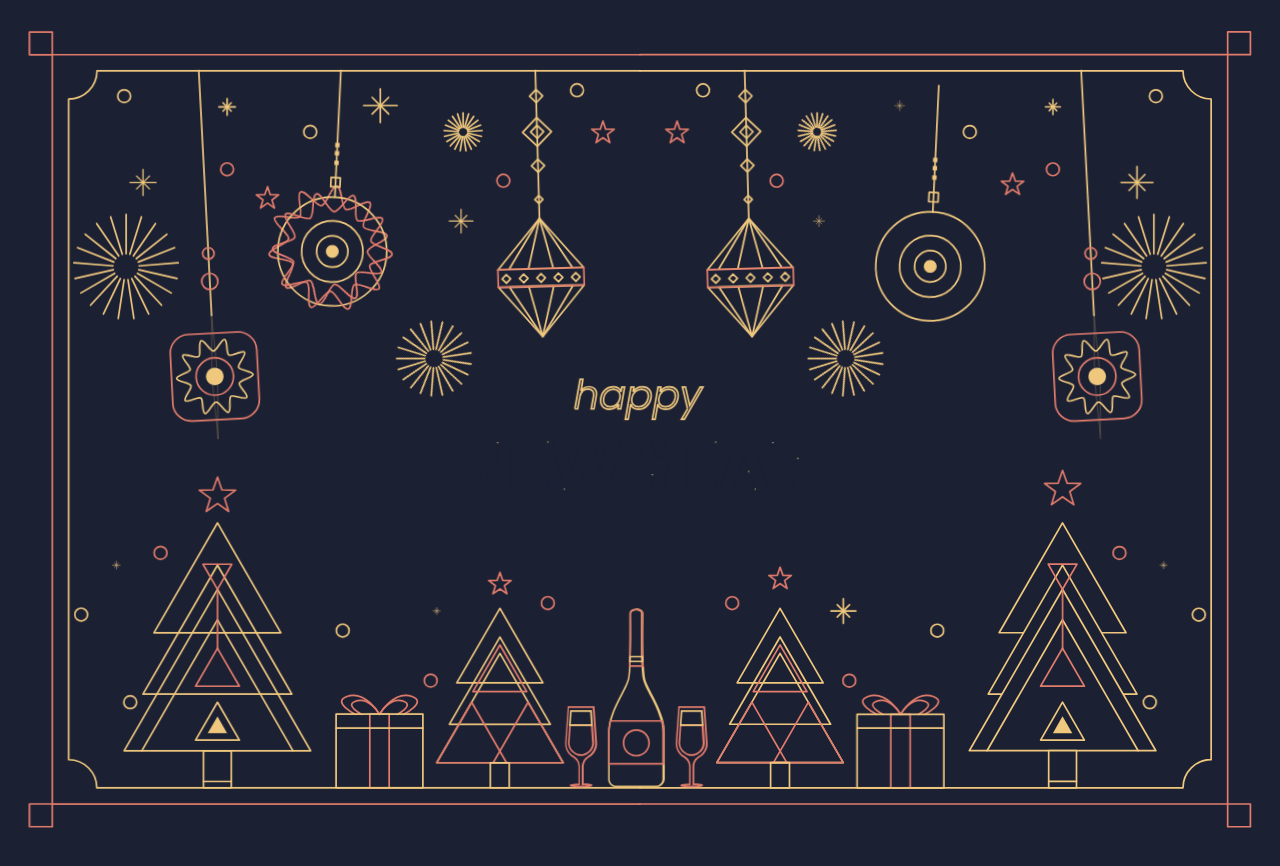
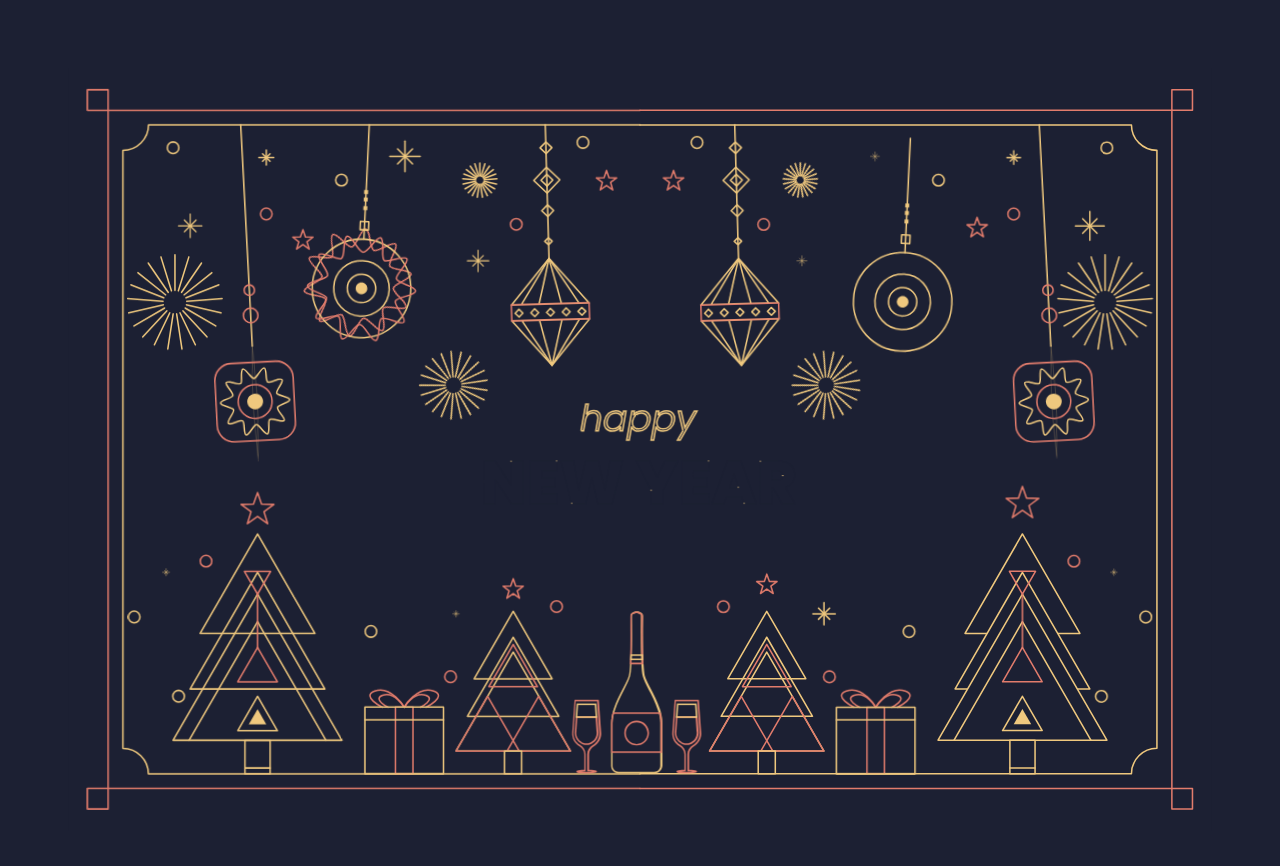
Before and after one commit to vuthithaogiang/card, a plain HTML site: page index.html in a window 1280 px wide. Drawn offline with nearby package versions, Linux system fonts and the light colour scheme.

Commit message:
Update card.css

```diff
--- a/card.css
+++ b/card.css
@@ -1,5 +1,6 @@
 body {
         background-color: #1c2033;
+        padding: 60px 60px;
 }
 
 .heading-top {
```
